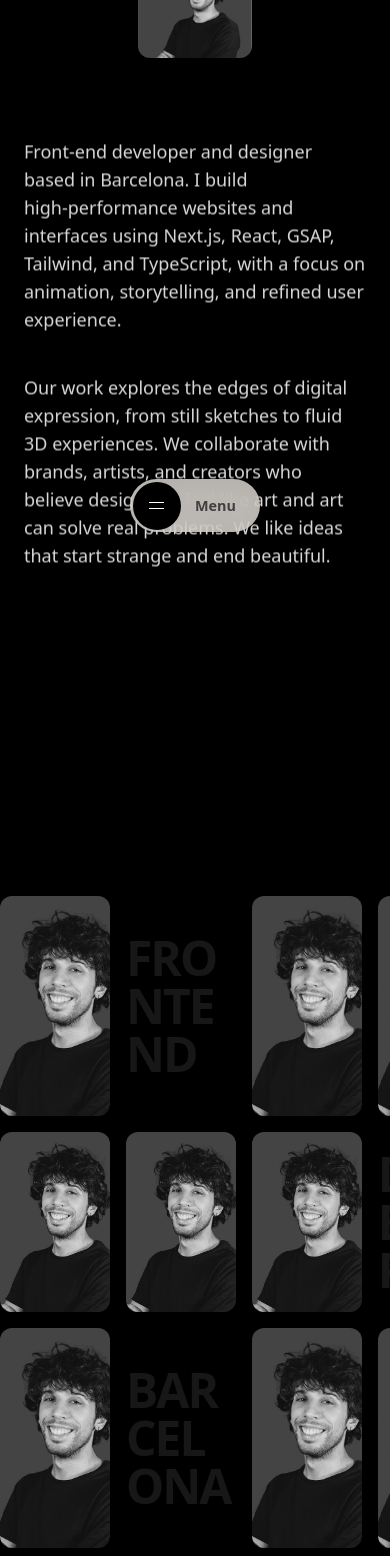
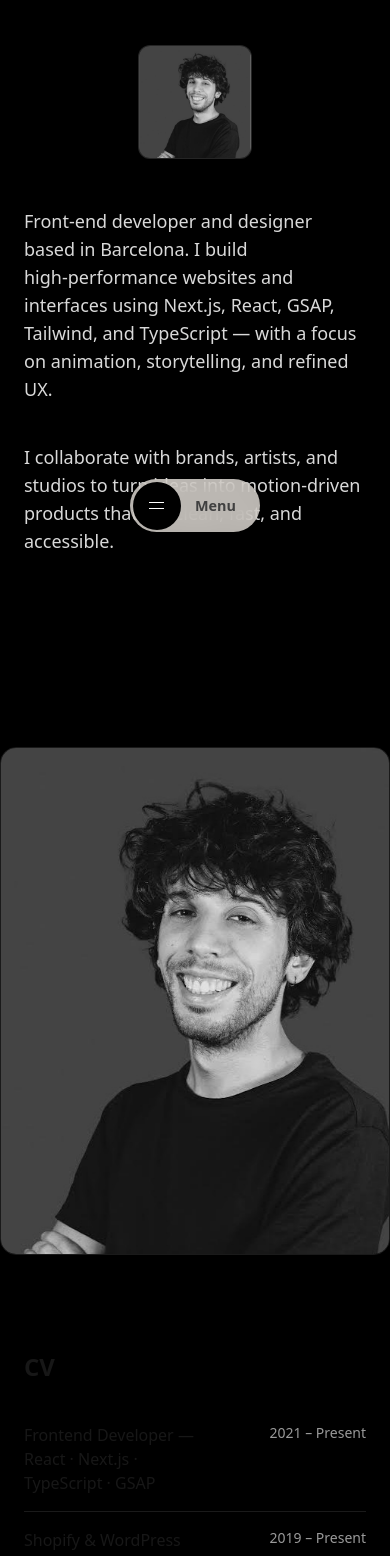
Before and after one commit to simonecontidev/simoneconti-work, a Next.js app: page /about in a window 390 px wide. Shown: the part 280-1836 px from the top of the page. Built offline with nearby package versions, Linux system fonts and the light colour scheme; a web font is replaced by a local one.

Commit message:
feat(about): add SplitType line reveals, portrait clip, parallax hero, CV list
Signed-off-by: simonecontidev <barriotropical@gmail.com>

```diff
--- /dev/null
+++ b/app/about/cvItems.ts
@@ -0,0 +1,7 @@
+export const cvItems = [
+  { name: "Frontend Developer — React · Next.js · TypeScript · GSAP", year: "2021 – Present" },
+  { name: "Shopify & WordPress Theme Developer — Liquid · PHP · SEO", year: "2019 – Present" },
+  { name: "Creative Developer — Motion Interfaces & Web Animation", year: "2022 – Present" },
+  { name: "Agencies: Never Say Never · Blackstone Barcelona · La Maravillosa", year: "2018 – 2022" },
+  { name: "B.S. (Design / Communication) — Selected coursework in HCI", year: "—" },
+];
--- a/app/about/page.tsx
+++ b/app/about/page.tsx
@@ -1,15 +1,27 @@
 "use client";
 
-import { useEffect } from "react";
+import { useEffect, useRef } from "react";
+import Image from "next/image";
 import Copy from "@/components/Copy/Copy";
 import Spotlight from "@/components/Spotlight";
-import Footer from "@/components/Footer/Footer";
+import CTACard from "@/components/CTACard";
 import { useGsapRegister } from "@/lib/gsap";
-import CTACard from "@/components/CTACard";
+import SplitType from "split-type";
+import { cvItems } from "./cvItems";
 
 export default function AboutPage() {
-  const { ScrollTrigger } = useGsapRegister();
+  const { gsap, ScrollTrigger } = useGsapRegister();
 
+  // refs
+  const containerRef = useRef<HTMLDivElement | null>(null);
+  const portraitRef = useRef<HTMLDivElement | null>(null);
+  const aboutCopyRef = useRef<HTMLDivElement | null>(null);
+  const heroImgRef = useRef<HTMLDivElement | null>(null);
+  const cvWrapperRef = useRef<HTMLDivElement | null>(null);
+  const cvHeaderRef = useRef<HTMLDivElement | null>(null);
+  const cvListRef = useRef<HTMLDivElement | null>(null);
+
+  // ensure ST refresh on mount
   useEffect(() => {
     const id = requestAnimationFrame(() => ScrollTrigger?.refresh(true));
     const onLoad = () => ScrollTrigger?.refresh(true);
@@ -20,49 +32,176 @@ export default function AboutPage() {
     };
   }, [ScrollTrigger]);
 
+  // animations: portrait clip, line reveals, CV, hero parallax
+  useEffect(() => {
+    if (!containerRef.current) return;
+
+    const applySplit = (root: HTMLElement) => {
+      const targets = root.querySelectorAll<HTMLElement>("h1, h2, h3");
+      targets.forEach((el) => {
+        const split = new SplitType(el, { types: "lines" });
+        (split.lines as HTMLElement[]).forEach((line) => {
+          const wrap = document.createElement("div");
+          wrap.className = "line-wrapper";
+          line.parentElement?.insertBefore(wrap, line);
+          wrap.appendChild(line);
+        });
+        (el as any).__split = split;
+      });
+    };
+
+    // portrait reveal
+    if (portraitRef.current) {
+      gsap.set(portraitRef.current, {
+        clipPath: "polygon(0% 100%,100% 100%,100% 100%,0% 100%)",
+      });
+      gsap.to(portraitRef.current, {
+        clipPath: "polygon(0% 100%,100% 100%,100% 0%,0% 0%)",
+        delay: 0.6,
+        duration: 1,
+        ease: "power4.out",
+      });
+    }
+
+    // intro text line reveal
+    if (aboutCopyRef.current) {
+      applySplit(aboutCopyRef.current);
+      const lines = aboutCopyRef.current.querySelectorAll<HTMLElement>(".line-wrapper span, .line-wrapper .line");
+      gsap.set(lines, { y: 30 });
+      gsap.to(lines, {
+        y: 0,
+        delay: 0.9,
+        duration: 1.2,
+        ease: "power4.out",
+        stagger: 0.04,
+      });
+    }
+
+    // CV section reveals
+    if (cvHeaderRef.current && cvListRef.current && cvWrapperRef.current) {
+      applySplit(cvHeaderRef.current);
+      applySplit(cvListRef.current);
+      const hdr = cvHeaderRef.current.querySelectorAll<HTMLElement>(".line-wrapper span, .line-wrapper .line");
+      const lst = cvListRef.current.querySelectorAll<HTMLElement>(".line-wrapper span, .line-wrapper .line");
+      gsap.set([hdr, lst], { y: 70 });
+      ScrollTrigger.create({
+        trigger: cvWrapperRef.current,
+        start: "top 55%",
+        onEnter: () => {
+          gsap.to(hdr, { y: 0, duration: 1.1, ease: "power4.out", stagger: 0.04 });
+          gsap.to(lst, { y: 0, duration: 1.1, ease: "power4.out", stagger: 0.02 });
+        },
+      });
+    }
+
+    // hero parallax scale
+    if (heroImgRef.current) {
+      const img = heroImgRef.current.querySelector("img");
+      if (img) {
+        ScrollTrigger.create({
+          trigger: heroImgRef.current,
+          start: "top bottom",
+          end: "bottom top",
+          scrub: true,
+          onUpdate: (self) => {
+            gsap.to(img, { scale: 1 + self.progress * 0.5, duration: 0.1, ease: "none" });
+          },
+        });
+      }
+    }
+
+    // cleanup
+    return () => {
+      ScrollTrigger.getAll().forEach((t) => t.kill());
+      [aboutCopyRef, cvHeaderRef, cvListRef].forEach((r) => {
+        const root = r?.current;
+        if (!root) return;
+        root.querySelectorAll<HTMLElement>("h1, h2, h3").forEach((el) => {
+          const split = (el as any).__split as SplitType | undefined;
+          split?.revert();
+          root.querySelectorAll(".line-wrapper").forEach((wrap) => {
+            const frag = document.createDocumentFragment();
+            while (wrap.firstChild) frag.appendChild(wrap.firstChild);
+            wrap.replaceWith(frag);
+          });
+        });
+      });
+    };
+  }, [gsap, ScrollTrigger]);
+
   return (
-    <div className="min-h-screen bg-black">
-      {/* Header */}
+    <div ref={containerRef} className="min-h-screen bg-black">
+      {/* Header (kept from your version) */}
       <section className="mx-auto max-w-6xl px-6 py-24 md:py-32">
         <div className="flex flex-col gap-4 md:gap-6">
           <Copy delay={0.8}>
-            <h1 className="text-right text-[2vw] leading-none md:text-[10vw] font-semibold">
+            <h1 className="text-right text-[10vw] leading-none font-semibold">
               Hi
             </h1>
           </Copy>
           <Copy delay={0.95}>
-            <h1 className="text-right text-[2vw] leading-none md:text-[10vw] font-semibold">
+            <h1 className="text-right text-[10vw] leading-none font-semibold">
               Bridging code and emotion.
             </h1>
           </Copy>
-
         </div>
       </section>
 
-      {/* Intro image + text */}
+      {/* Intro image + bio (now animated) */}
       <section className="mx-auto max-w-6xl px-6 pb-24 md:pb-40">
-        <div className="mx-auto mb-12 w-1/3 overflow-hidden rounded-xl md:mb-16 md:w-1/3">
-          <img
+        <div ref={portraitRef} className="mx-auto mb-12 w-1/3 overflow-hidden rounded-xl border border-white/10 bg-white/5 md:mb-16">
+          <Image
             src="/about/portrait.jpg"
-            alt=""
+            alt="Portrait"
+            width={1200}
+            height={1600}
             className="h-full w-full object-cover"
+            priority
           />
         </div>
 
-        <Copy>
-          <p className="mx-auto mb-10 w-full text-left text-lg text-white/85 md:w-1/2">
-            Front-end developer and designer based in Barcelona.
-I build high-performance websites and interfaces using Next.js, React, GSAP, Tailwind, and TypeScript, with a focus on animation, storytelling, and refined user experience.
-          </p>
-          <p className="mx-auto w-full text-left text-lg text-white/85 md:w-1/2">
-            Our work explores the edges of digital expression, from still sketches to fluid 3D experiences.
-            We collaborate with brands, artists, and creators who believe design can feel like art and art
-            can solve real problems. We like ideas that start strange and end beautiful.
-          </p>
-        </Copy>
+        <div ref={aboutCopyRef}>
+          <h3 className="mx-auto mb-10 w-full text-left text-lg text-white/85 md:w-1/2 md:text-xl">
+            Front-end developer and designer based in Barcelona. I build high-performance websites and interfaces using Next.js, React, GSAP, Tailwind, and TypeScript — with a focus on animation, storytelling, and refined UX.
+          </h3>
+          <h3 className="mx-auto w-full text-left text-lg text-white/85 md:w-1/2 md:text-xl">
+            I collaborate with brands, artists, and studios to turn ideas into motion-driven products that are clean, fast, and accessible.
+          </h3>
+        </div>
       </section>
 
-      {/* Spotlight rows */}
+      {/* Parallax hero image */}
+      <section ref={heroImgRef} className="mx-auto my-24 max-w-6xl overflow-hidden rounded-2xl border border-white/10">
+        <Image
+          src="/about/portrait.jpg"
+          alt="Studio"
+          width={2400}
+          height={1200}
+          className="h-[60vh] w-full object-cover will-change-transform"
+        />
+      </section>
+
+      {/* CV */}
+      <section ref={cvWrapperRef} className="mx-auto mb-32 max-w-5xl px-6">
+        <div ref={cvHeaderRef} className="mb-6">
+          <h2 className="text-2xl font-semibold md:text-3xl">CV</h2>
+        </div>
+
+        <div ref={cvListRef} className="divide-y divide-white/10">
+          {cvItems.map((item, i) => (
+            <div key={i} className="flex items-start justify-between gap-4 py-4">
+              <div className="flex-1">
+                <h3 className="text-base md:text-lg">{item.name}</h3>
+              </div>
+              <div className="w-36 text-right text-white/60 md:w-40">
+                <h3 className="text-sm">{item.year}</h3>
+              </div>
+            </div>
+          ))}
+        </div>
+      </section>
+
+      {/* Spotlight rows + CTA (kept) */}
       <Spotlight />
       <CTACard />
     </div>
```
